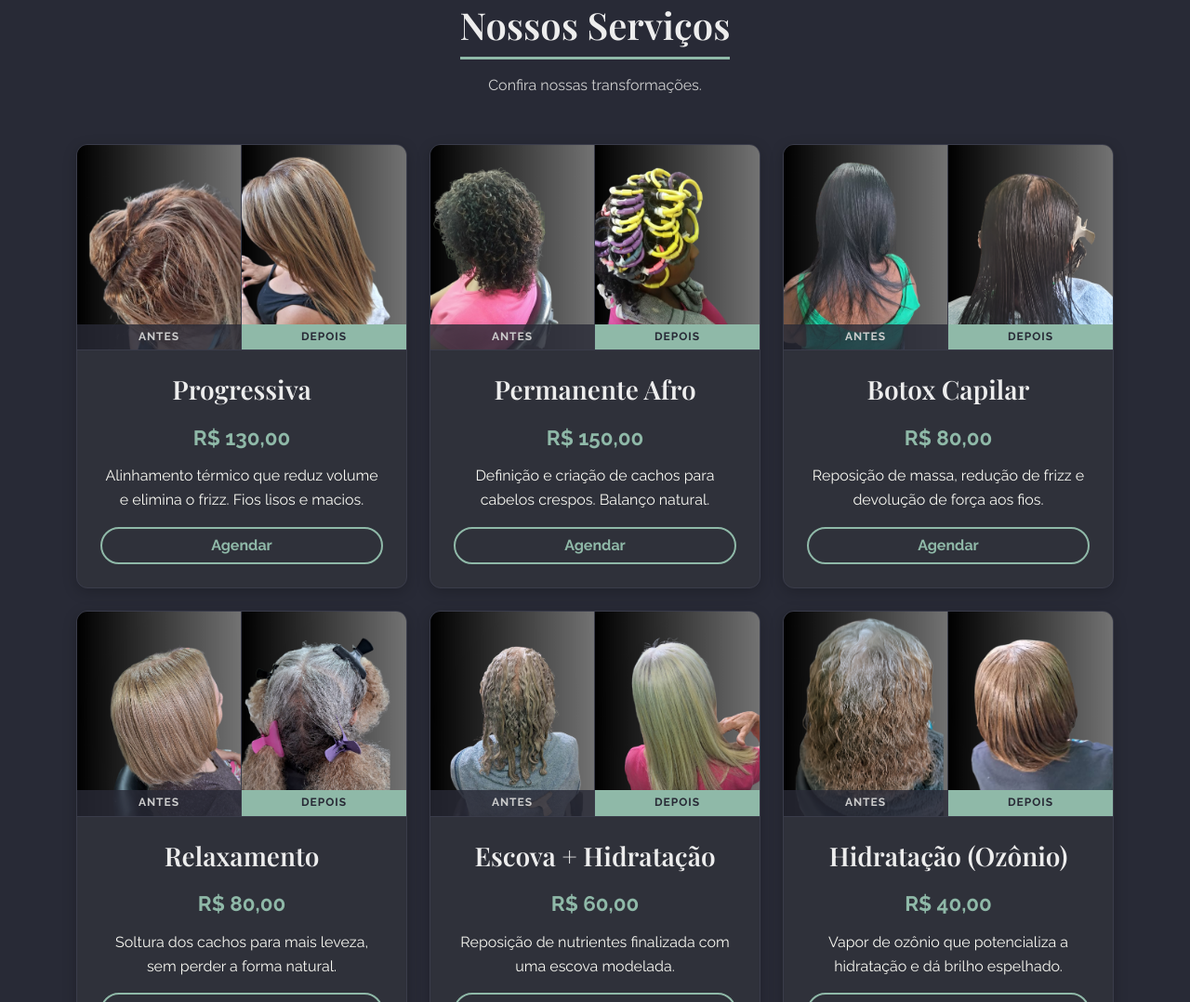
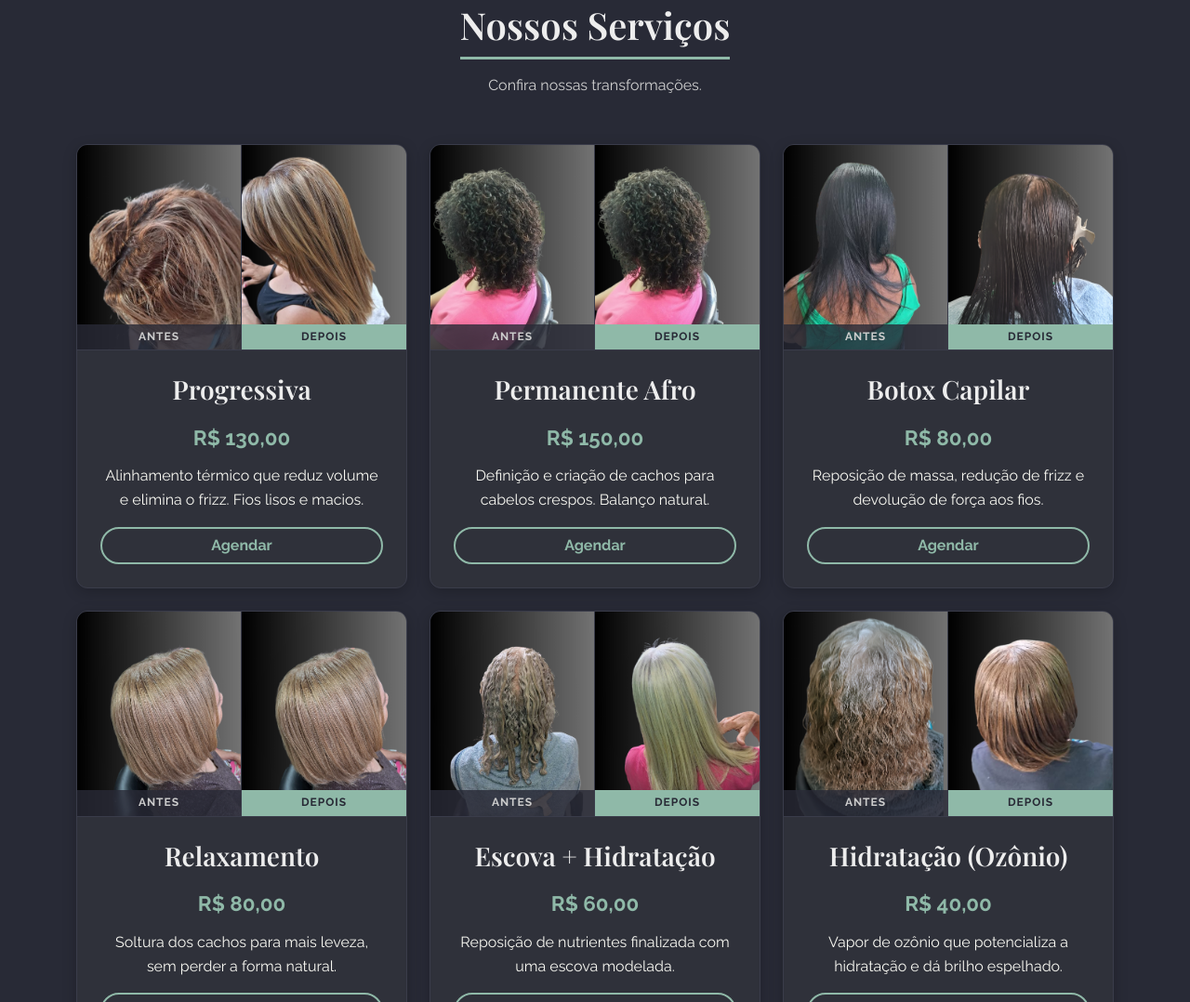
Before and after one commit to anacabelereira-web/Especialista, a plain HTML site: page index.html in a window 1280 px wide. Shown: the part 816-1894 px from the top of the page at 93% size. Drawn offline with nearby package versions, Linux system fonts and the light colour scheme.

Commit message:
Update index.html

```diff
--- a/index.html
+++ b/index.html
@@ -320,7 +320,7 @@
                                 <span class="label-antes">Antes</span>
                             </div>
                             <div class="media-after">
-                                <img src="afro2.jpg" alt="Depois">
+                                <img src="afro1.jpg" alt="Depois">
                                 <span class="label-depois">Depois</span>
                             </div>
                         </div>
@@ -362,7 +362,7 @@
                                 <span class="label-antes">Antes</span>
                             </div>
                             <div class="media-after">
-                                <img src="relax2.jpg" alt="Depois">
+                                <img src="relax1.jpg" alt="Depois">
                                 <span class="label-depois">Depois</span>
                             </div>
                         </div>
```
